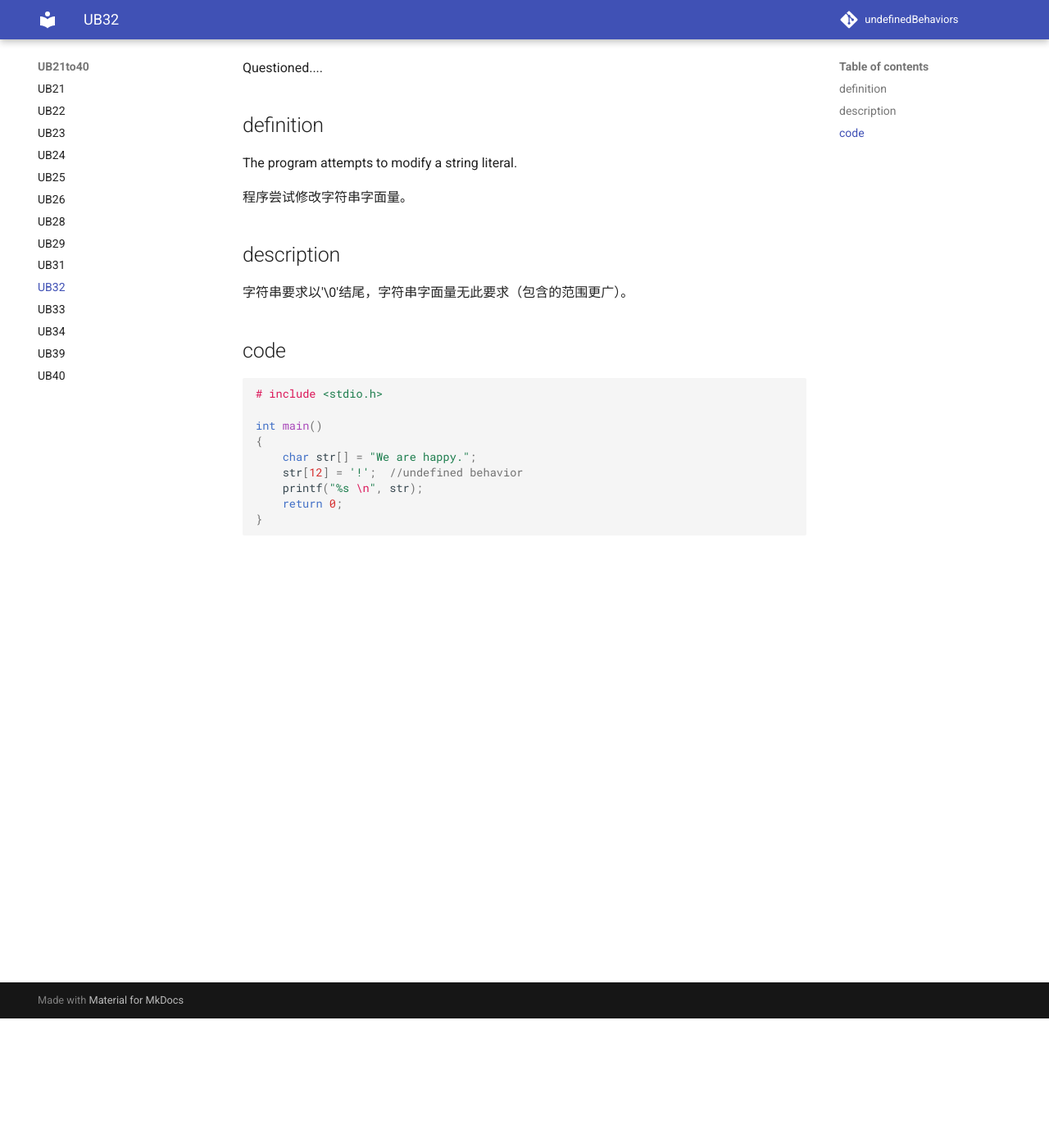
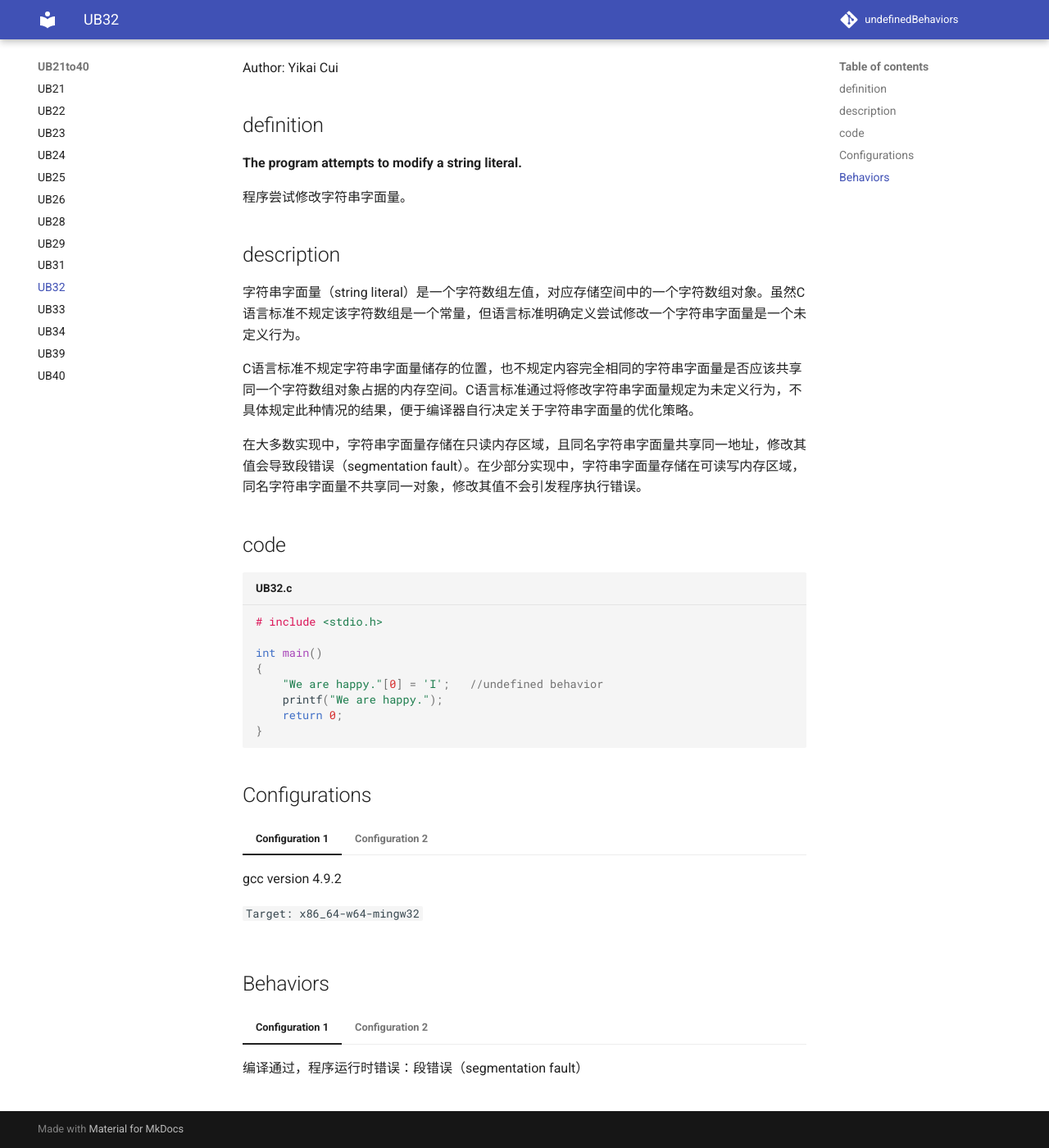
Before and after one commit to TrickEye/undefinedBehaviors, an MkDocs documentation site: the page built from docs/UB21to40/UB32.md, in a window 1280 px wide and 1400 px high, scrolled down 158 px. Shown: the whole window at 82% size. Built offline with MkDocs 1.6.1 and Material for MkDocs 9.7.7, drawn with Linux system fonts in a browser that asks for light colours; comment, search, counter and statistics services are not loaded.

Commit message:
update contents

````diff
--- a/docs/UB21to40/UB32.md
+++ b/docs/UB21to40/UB32.md
@@ -1,25 +1,54 @@
-Questioned....
+# UB32
+
+Author: Yikai Cui
 
 ## definition
 
-The program attempts to modify a string literal.
+**The program attempts to modify a string literal.**
 
 程序尝试修改字符串字面量。
 
 ## description
 
-字符串要求以'\0'结尾，字符串字面量无此要求（包含的范围更广）。
+字符串字面量（string literal）是一个字符数组左值，对应存储空间中的一个字符数组对象。虽然C语言标准不规定该字符数组是一个常量，但语言标准明确定义尝试修改一个字符串字面量是一个未定义行为。
+
+C语言标准不规定字符串字面量储存的位置，也不规定内容完全相同的字符串字面量是否应该共享同一个字符数组对象占据的内存空间。C语言标准通过将修改字符串字面量规定为未定义行为，不具体规定此种情况的结果，便于编译器自行决定关于字符串字面量的优化策略。
+
+在大多数实现中，字符串字面量存储在只读内存区域，且同名字符串字面量共享同一地址，修改其值会导致段错误（segmentation fault）。在少部分实现中，字符串字面量存储在可读写内存区域，同名字符串字面量不共享同一对象，修改其值不会引发程序执行错误。
 
 ## code
 
-```c
+```c title="UB32.c"
 # include <stdio.h>
 
 int main()
 {
-	char str[] = "We are happy.";
-	str[12] = '!';	//undefined behavior
-	printf("%s \n", str);
+	"We are happy."[0] = 'I';	//undefined behavior
+	printf("We are happy.");
     return 0;
 }
 ```
+
+## Configurations
+
+=== "Configuration 1"
+
+	gcc version 4.9.2
+
+    `Target: x86_64-w64-mingw32`
+
+=== "Configuration 2"
+
+	MSVC _MSC_VER = 1928
+
+    `Target: x86_64`
+
+## Behaviors
+
+=== "Configuration 1"
+
+	编译通过，程序运行时错误：段错误（segmentation fault）
+
+=== "Configuration 2"
+
+	编译通过，程序运行正常，输出：`We are happy.`
````
Also changed, not shown: docs/UB1to20/UB07.md (renamed from docs/UB1to20/UB7.md, +1 -1 lines), docs/index.md (+6 -1 lines), 2 other files.
